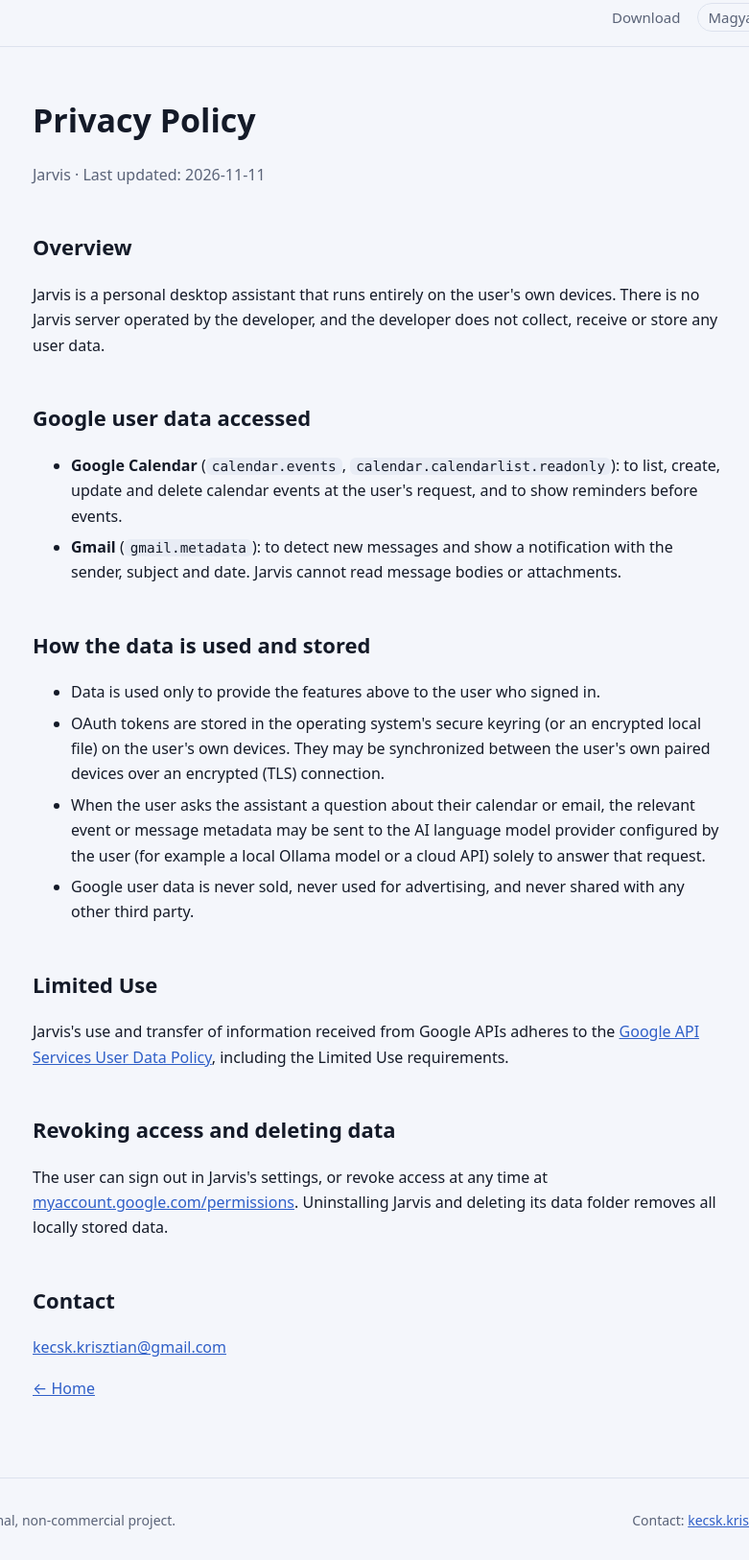
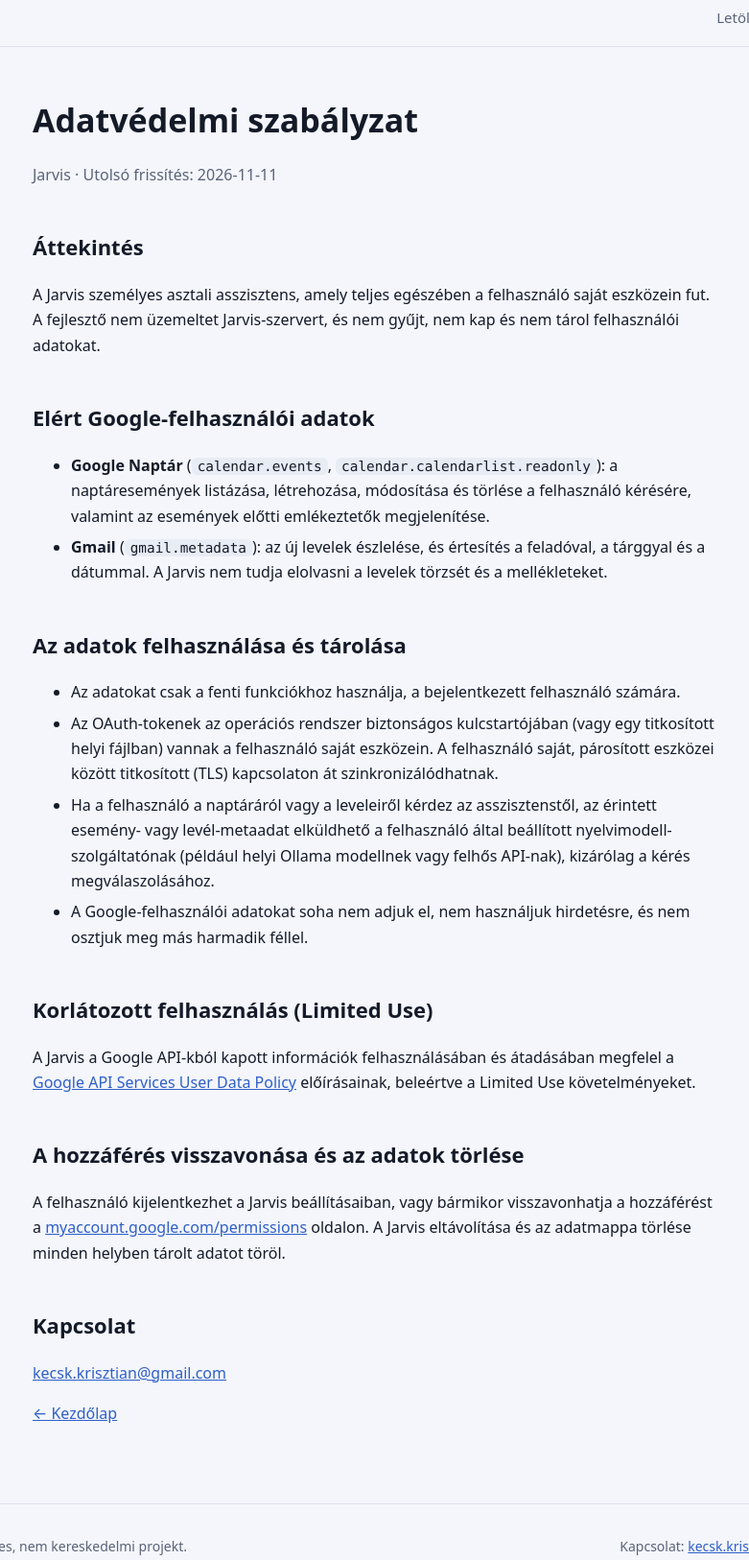
Before and after one commit to KriszKecskes/jarvis-site, a plain HTML site: page privacy.html in a window 1280 px wide. Shown: the part 12-1638 px from the top of the page at 96% size, without its empty margins (246-1027 px from the left). Drawn offline with Linux system fonts and the light colour scheme.

Commit message:
Az adatvédelmi szabályzat kétnyelvű: a gyökér magyar, az angol az en/privacy.html

```diff
--- a/privacy.html
+++ b/privacy.html
@@ -1,52 +1,54 @@
 <!doctype html>
-<html lang="en"><head><meta charset="utf-8"><meta name="viewport" content="width=device-width,initial-scale=1">
-<title>Jarvis Privacy Policy</title>
+<html lang="hu"><head><meta charset="utf-8"><meta name="viewport" content="width=device-width,initial-scale=1">
+<title>Jarvis adatvédelmi szabályzat</title>
+<link rel="alternate" hreflang="en" href="en/privacy.html">
 <link rel="stylesheet" href="style.css"><link rel="icon" href="logo.png"></head>
 <body>
 <header class="top"><div class="wrap">
   <a class="brand" href="index.html"><img src="logo.png" alt="">Jarvis</a>
-  <nav><a href="index.html#download">Download</a><a class="lang" href="index.html">Magyar</a><a class="lang" href="en/">English</a></nav>
+  <nav><a href="index.html#download">Letöltés</a><a class="lang" href="en/privacy.html">English</a></nav>
 </div></header>
 <main class="doc">
-<h1>Privacy Policy</h1><p class="muted">Jarvis · Last updated: 2026-11-11</p>
+<h1>Adatvédelmi szabályzat</h1><p class="muted">Jarvis · Utolsó frissítés: 2026-11-11</p>
 
-<h2>Overview</h2>
-<p>Jarvis is a personal desktop assistant that runs entirely on the user's own devices. There is no Jarvis
-server operated by the developer, and the developer does not collect, receive or store any user data.</p>
+<h2>Áttekintés</h2>
+<p>A Jarvis személyes asztali asszisztens, amely teljes egészében a felhasználó saját eszközein fut. A fejlesztő nem
+üzemeltet Jarvis-szervert, és nem gyűjt, nem kap és nem tárol felhasználói adatokat.</p>
 
-<h2>Google user data accessed</h2>
+<h2>Elért Google-felhasználói adatok</h2>
 <ul>
-<li><b>Google Calendar</b> (<code>calendar.events</code>, <code>calendar.calendarlist.readonly</code>): to list,
-create, update and delete calendar events at the user's request, and to show reminders before events.</li>
-<li><b>Gmail</b> (<code>gmail.metadata</code>): to detect new messages and show a notification with the sender,
-subject and date. Jarvis cannot read message bodies or attachments.</li>
+<li><b>Google Naptár</b> (<code>calendar.events</code>, <code>calendar.calendarlist.readonly</code>): a naptáresemények
+listázása, létrehozása, módosítása és törlése a felhasználó kérésére, valamint az események előtti emlékeztetők
+megjelenítése.</li>
+<li><b>Gmail</b> (<code>gmail.metadata</code>): az új levelek észlelése, és értesítés a feladóval, a tárggyal és a
+dátummal. A Jarvis nem tudja elolvasni a levelek törzsét és a mellékleteket.</li>
 </ul>
 
-<h2>How the data is used and stored</h2>
+<h2>Az adatok felhasználása és tárolása</h2>
 <ul>
-<li>Data is used only to provide the features above to the user who signed in.</li>
-<li>OAuth tokens are stored in the operating system's secure keyring (or an encrypted local file) on the user's
-own devices. They may be synchronized between the user's own paired devices over an encrypted (TLS)
-connection.</li>
-<li>When the user asks the assistant a question about their calendar or email, the relevant event or message
-metadata may be sent to the AI language model provider configured by the user (for example a local Ollama model
-or a cloud API) solely to answer that request.</li>
-<li>Google user data is never sold, never used for advertising, and never shared with any other third party.</li>
+<li>Az adatokat csak a fenti funkciókhoz használja, a bejelentkezett felhasználó számára.</li>
+<li>Az OAuth-tokenek az operációs rendszer biztonságos kulcstartójában (vagy egy titkosított helyi fájlban) vannak a
+felhasználó saját eszközein. A felhasználó saját, párosított eszközei között titkosított (TLS) kapcsolaton át
+szinkronizálódhatnak.</li>
+<li>Ha a felhasználó a naptáráról vagy a leveleiről kérdez az asszisztenstől, az érintett esemény- vagy levél-metaadat
+elküldhető a felhasználó által beállított nyelvimodell-szolgáltatónak (például helyi Ollama modellnek vagy felhős
+API-nak), kizárólag a kérés megválaszolásához.</li>
+<li>A Google-felhasználói adatokat soha nem adjuk el, nem használjuk hirdetésre, és nem osztjuk meg más harmadik féllel.</li>
 </ul>
 
-<h2>Limited Use</h2>
-<p>Jarvis's use and transfer of information received from Google APIs adheres to the
-<a href="https://developers.google.com/terms/api-services-user-data-policy">Google API Services User Data Policy</a>,
-including the Limited Use requirements.</p>
+<h2>Korlátozott felhasználás (Limited Use)</h2>
+<p>A Jarvis a Google API-kból kapott információk felhasználásában és átadásában megfelel a
+<a href="https://developers.google.com/terms/api-services-user-data-policy">Google API Services User Data Policy</a>
+előírásainak, beleértve a Limited Use követelményeket.</p>
 
-<h2>Revoking access and deleting data</h2>
-<p>The user can sign out in Jarvis's settings, or revoke access at any time at
-<a href="https://myaccount.google.com/permissions">myaccount.google.com/permissions</a>. Uninstalling Jarvis and
-deleting its data folder removes all locally stored data.</p>
+<h2>A hozzáférés visszavonása és az adatok törlése</h2>
+<p>A felhasználó kijelentkezhet a Jarvis beállításaiban, vagy bármikor visszavonhatja a hozzáférést a
+<a href="https://myaccount.google.com/permissions">myaccount.google.com/permissions</a> oldalon. A Jarvis
+eltávolítása és az adatmappa törlése minden helyben tárolt adatot töröl.</p>
 
-<h2>Contact</h2>
+<h2>Kapcsolat</h2>
 <p><a href="mailto:kecsk.krisztian@gmail.com">kecsk.krisztian@gmail.com</a></p>
-<p><a href="index.html">← Home</a></p>
+<p><a href="index.html">← Kezdőlap</a></p>
 </main>
-<footer><div class="wrap"><span>Jarvis is a personal, non-commercial project.</span><span>Contact: <a href="mailto:kecsk.krisztian@gmail.com">kecsk.krisztian@gmail.com</a></span></div></footer>
+<footer><div class="wrap"><span>A Jarvis személyes, nem kereskedelmi projekt.</span><span>Kapcsolat: <a href="mailto:kecsk.krisztian@gmail.com">kecsk.krisztian@gmail.com</a></span></div></footer>
 </body></html>
```
Also changed, not shown: en/index.html (+2 -2 lines), en/privacy.html (added, +53 -0 lines), index.html (+1 -1 lines).
